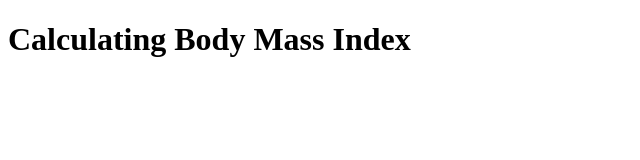
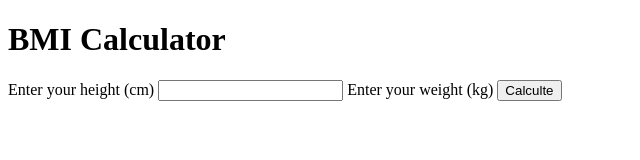
Before and after one commit to moha-salad64/BMI, a plain HTML site: page index.html in a window 1280 px wide. Shown: the whole page, without its empty margins (0-640 px from the left). Drawn offline with Linux system fonts and the light colour scheme.

Commit message:
building structure page

```diff
--- a/index.html
+++ b/index.html
@@ -6,7 +6,15 @@
     <title>BMI</title>
 </head>
 <body>
-    <h1>Calculating Body Mass Index</h1>
+    <div class="container">
+        <h1>BMI Calculator</h1>
+        <div class="sub-container">
+            <label>Enter your height (cm)</label>
+            <input type="number">
+            <label>Enter your weight (kg)</label>
+            <button>Calculte</button>
+        </div>
+    </div>
 
 
 </body>
```
